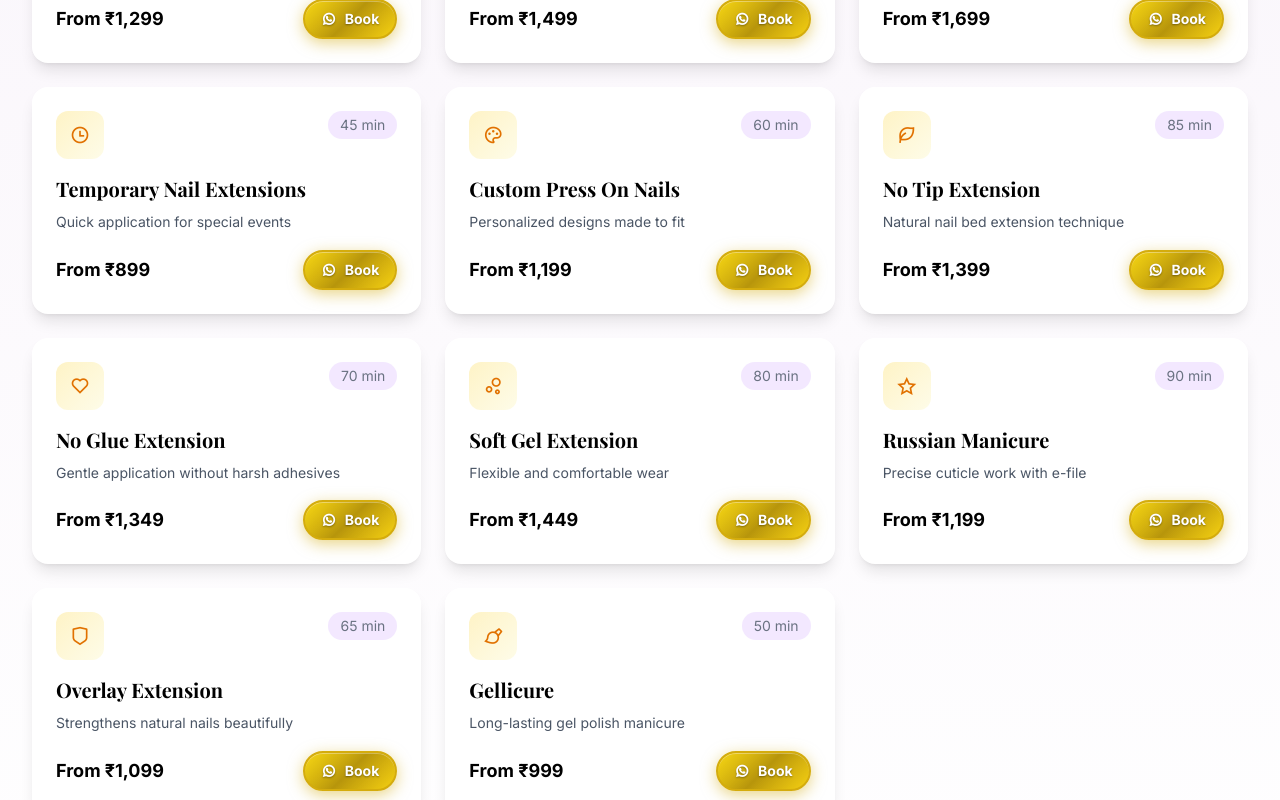
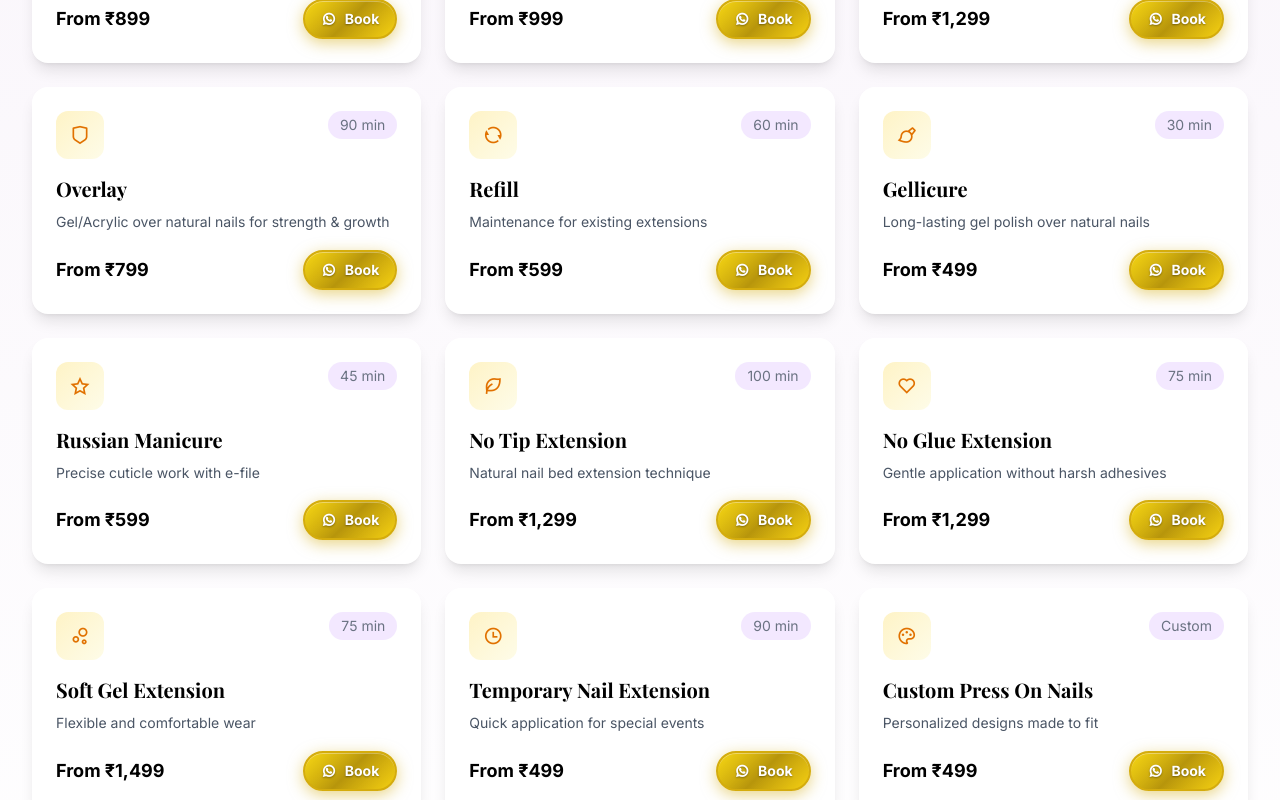
Before and after one commit to Makemyappdotco/naillobby, a Next.js app: page / in a window 1280 px wide. Shown: the part 2000-2800 px from the top of the page. Built offline with nearby package versions, Linux system fonts and the light colour scheme.

Commit message:
services updated

```diff
--- a/components/ServicesPreview.tsx
+++ b/components/ServicesPreview.tsx
@@ -9,18 +9,18 @@ export default function ServicesPreview() {
   const services = {
     Core: [
       {
-        name: 'Acrylic Nail Extensions',
+        name: 'Acrylic Nail Extension',
         benefit: 'Long-lasting strength and durability',
-        duration: '90 min',
-        price: 'From ₹1,299',
+        duration: '75 min',
+        price: 'From ₹899',
         icon: 'ri-scissors-line',
         whatsappMessage: 'Hi! I\'d love to get acrylic extensions. Can we discuss length and design options? 💅✨'
       },
       {
-        name: 'Gel Nail Extensions',
+        name: 'Gel Extension',
         benefit: 'Natural look with flexible finish',
-        duration: '75 min',
-        price: 'From ₹1,499',
+        duration: '90 min',
+        price: 'From ₹999',
         icon: 'ri-drop-line',
         whatsappMessage: 'Hey! I\'m interested in gel extensions for a natural look. What dates do you have available? 🌸'
       },
@@ -28,123 +28,147 @@ export default function ServicesPreview() {
         name: 'Polygel',
         benefit: 'Perfect hybrid of acrylic and gel',
         duration: '100 min',
-        price: 'From ₹1,699',
+        price: 'From ₹1,299',
         icon: 'ri-magic-line',
         whatsappMessage: 'Hi! I want to try polygel - heard it\'s the best of both worlds! When can I book? ✨'
       },
       {
-        name: 'Temporary Nail Extensions',
+        name: 'Overlay',
+        benefit: 'Gel/Acrylic over natural nails for strength & growth',
+        duration: '90 min',
+        price: 'From ₹799',
+        icon: 'ri-shield-line',
+        whatsappMessage: 'Hey! I want to strengthen my natural nails with overlays. When are you free? 💪'
+      },
+      {
+        name: 'Refill',
+        benefit: 'Maintenance for existing extensions',
+        duration: '60 min',
+        price: 'From ₹599',
+        icon: 'ri-refresh-line',
+        whatsappMessage: 'Hi! I need a refill for my existing nails. Do you have any slots this week? 🔄'
+      },
+      {
+        name: 'Gellicure',
+        benefit: 'Long-lasting gel polish over natural nails',
+        duration: '30 min',
+        price: 'From ₹499',
+        icon: 'ri-brush-line',
+        whatsappMessage: 'Hi! I need a gellicure that lasts weeks. Do you have slots today or tomorrow? 💅'
+      },
+      {
+        name: 'Russian Manicure',
+        benefit: 'Precise cuticle work with e-file',
+        duration: '45 min',
+        price: 'From ₹599',
+        icon: 'ri-star-line',
+        whatsappMessage: 'Hi! I\'ve heard amazing things about Russian manicures. Can I book this treatment? ⭐'
+      },
+      {
+        name: 'No Tip Extension',
+        benefit: 'Natural nail bed extension technique',
+        duration: '100 min',
+        price: 'From ₹1,299',
+        icon: 'ri-leaf-line',
+        whatsappMessage: 'Hey! I prefer the no-tip method for extensions. What\'s your availability this week? 🌿'
+      },
+      {
+        name: 'No Glue Extension',
+        benefit: 'Gentle application without harsh adhesives',
+        duration: '75 min',
+        price: 'From ₹1,299',
+        icon: 'ri-heart-line',
+        whatsappMessage: 'Hi! My nails are sensitive - I\'d love the no-glue extension option. Can we book? 💗'
+      },
+      {
+        name: 'Soft Gel Extension',
+        benefit: 'Flexible and comfortable wear',
+        duration: '75 min',
+        price: 'From ₹1,499',
+        icon: 'ri-bubble-chart-line',
+        whatsappMessage: 'Hello! I want soft gel extensions for comfort. What colors do you recommend? 💫'
+      },
+      {
+        name: 'Temporary Nail Extension',
         benefit: 'Quick application for special events',
-        duration: '45 min',
-        price: 'From ₹899',
+        duration: '90 min',
+        price: 'From ₹499',
         icon: 'ri-time-line',
         whatsappMessage: 'Hello! I need temporary extensions for an event this week. Do you have quick slots? 🎉'
       },
       {
         name: 'Custom Press On Nails',
         benefit: 'Personalized designs made to fit',
-        duration: '60 min',
-        price: 'From ₹1,199',
+        duration: 'Custom',
+        price: 'From ₹499',
         icon: 'ri-palette-line',
         whatsappMessage: 'Hi! I want custom press-ons with my own design ideas. Can we chat about possibilities? 🎨'
-      },
-      {
-        name: 'No Tip Extension',
-        benefit: 'Natural nail bed extension technique',
-        duration: '85 min',
-        price: 'From ₹1,399',
-        icon: 'ri-leaf-line',
-        whatsappMessage: 'Hey! I prefer the no-tip method for extensions. What\'s your availability this week? 🌿'
-      },
-      {
-        name: 'No Glue Extension',
-        benefit: 'Gentle application without harsh adhesives',
-        duration: '70 min',
-        price: 'From ₹1,349',
-        icon: 'ri-heart-line',
-        whatsappMessage: 'Hi! My nails are sensitive - I\'d love the no-glue extension option. Can we book? 💗'
-      },
-      {
-        name: 'Soft Gel Extension',
-        benefit: 'Flexible and comfortable wear',
-        duration: '80 min',
-        price: 'From ₹1,449',
-        icon: 'ri-bubble-chart-line',
-        whatsappMessage: 'Hello! I want soft gel extensions for comfort. What colors do you recommend? 💫'
-      },
-      {
-        name: 'Russian Manicure',
-        benefit: 'Precise cuticle work with e-file',
-        duration: '90 min',
-        price: 'From ₹1,199',
-        icon: 'ri-star-line',
-        whatsappMessage: 'Hi! I\'ve heard amazing things about Russian manicures. Can I book this treatment? ⭐'
-      },
-      {
-        name: 'Overlay Extension',
-        benefit: 'Strengthens natural nails beautifully',
-        duration: '65 min',
-        price: 'From ₹1,099',
-        icon: 'ri-shield-line',
-        whatsappMessage: 'Hey! I want to strengthen my natural nails with overlays. When are you free? 💪'
-      },
-      {
-        name: 'Gellicure',
-        benefit: 'Long-lasting gel polish manicure',
-        duration: '50 min',
-        price: 'From ₹999',
-        icon: 'ri-brush-line',
-        whatsappMessage: 'Hi! I need a gellicure that lasts weeks. Do you have slots today or tomorrow? 💅'
       }
     ],
     Special: [
       {
         name: 'Bridal Nails',
         benefit: 'Complete wedding nail transformation',
-        duration: '3 hours',
-        price: 'From ₹2,999',
+        duration: '100 min',
+        price: 'From ₹999',
         icon: 'ri-heart-3-line',
         whatsappMessage: 'Hello! I\'m getting married and want gorgeous bridal nails. Can we discuss my wedding theme? 👰💕'
       },
       {
-        name: 'Toe Overlays',
+        name: 'Toe Nail Extension',
+        benefit: 'Length and strength for toe nails',
+        duration: '60 min',
+        price: 'From ₹799',
+        icon: 'ri-add-line',
+        whatsappMessage: 'Hey! I need toe extensions for a perfect pedicure look. When can we schedule? 🦶💅'
+      },
+      {
+        name: 'Toe Overlay',
         benefit: 'Beautiful toe nail enhancement',
-        duration: '60 min',
-        price: 'From ₹899',
+        duration: '45 min',
+        price: 'From ₹599',
         icon: 'ri-footprint-line',
         whatsappMessage: 'Hi! I want beautiful toe overlays for sandal season. What designs do you suggest? 👡✨'
       },
       {
-        name: 'Toe Nail Extension',
-        benefit: 'Length and strength for toe nails',
-        duration: '75 min',
-        price: 'From ₹1,199',
-        icon: 'ri-add-line',
-        whatsappMessage: 'Hey! I need toe extensions for a perfect pedicure look. When can we schedule? 🦶💅'
+        name: 'Toe Gel Nail Paint',
+        benefit: 'Long-lasting gel polish for toes',
+        duration: '30 min',
+        price: 'From ₹499',
+        icon: 'ri-drop-line',
+        whatsappMessage: 'Hi! I want gel polish on my toes for long-lasting color. Available this week? 🌈'
       },
       {
-        name: 'Nail Strengthening Treatments',
-        benefit: 'Restore weak and damaged nails',
-        duration: '45 min',
-        price: 'From ₹799',
-        icon: 'ri-first-aid-kit-line',
-        whatsappMessage: 'Hi! My nails are weak and need strengthening treatment. Can you help restore them? 🌱'
+        name: 'Removal - Hands',
+        benefit: 'Safe removal of existing extensions',
+        duration: '30 min',
+        price: '₹499',
+        icon: 'ri-eraser-line',
+        whatsappMessage: 'Hi! I need to remove my current extensions safely. When can I come in? 🤲'
+      },
+      {
+        name: 'Removal - Foot',
+        benefit: 'Safe toe extension removal',
+        duration: '20 min',
+        price: '₹299 (₹100 with new set)',
+        icon: 'ri-eraser-line',
+        whatsappMessage: 'Hi! I need toe extension removal. Planning to get a new set too! 🦶'
       }
     ],
     'Add-ons': [
       {
         name: 'Nail Repair',
         benefit: 'Fix chips, cracks, and breaks',
-        duration: '15 min',
-        price: 'From ₹299',
+        duration: '10 min',
+        price: '₹100 per finger',
         icon: 'ri-tools-line',
         whatsappMessage: 'Hey! I have a broken nail that needs quick repair. Do you have time today? 🔧'
       },
       {
         name: 'Extra Length',
         benefit: 'Add dramatic length to any service',
-        duration: '20 min',
-        price: 'From ₹399',
+        duration: '15 min',
+        price: '₹100 per finger',
         icon: 'ri-ruler-line',
         whatsappMessage: 'Hi! I want to add extra length to my current nails for a dramatic look. Possible? 📏✨'
       },
@@ -152,7 +176,7 @@ export default function ServicesPreview() {
         name: 'Cuticle Care',
         benefit: 'Professional cuticle treatment',
         duration: '10 min',
-        price: 'From ₹199',
+        price: '₹199',
         icon: 'ri-hand-sanitizer-line',
         whatsappMessage: 'Hello! My cuticles need professional care. Can I add this to my appointment? 🤲'
       }
@@ -237,6 +261,13 @@ export default function ServicesPreview() {
           ))}
         </div>
 
+        {/* Nail Art Note */}
+        <div className="text-center mb-8 fade-up">
+          <p className="text-sm text-gray-500 italic">
+            ✨ Nail art is not included in the above prices. Charges are extra based on design.
+          </p>
+        </div>
+
         <div className="text-center fade-up">
           <a
             href="https://wa.me/919999345615?text=Hi%20The%20Nail%20Lobby!%20I%27d%20love%20to%20book%20an%20appointment.%20What%20services%20do%20you%20recommend%20for%20me%3F%20%F0%9F%92%85%E2%9C%A8"
```
